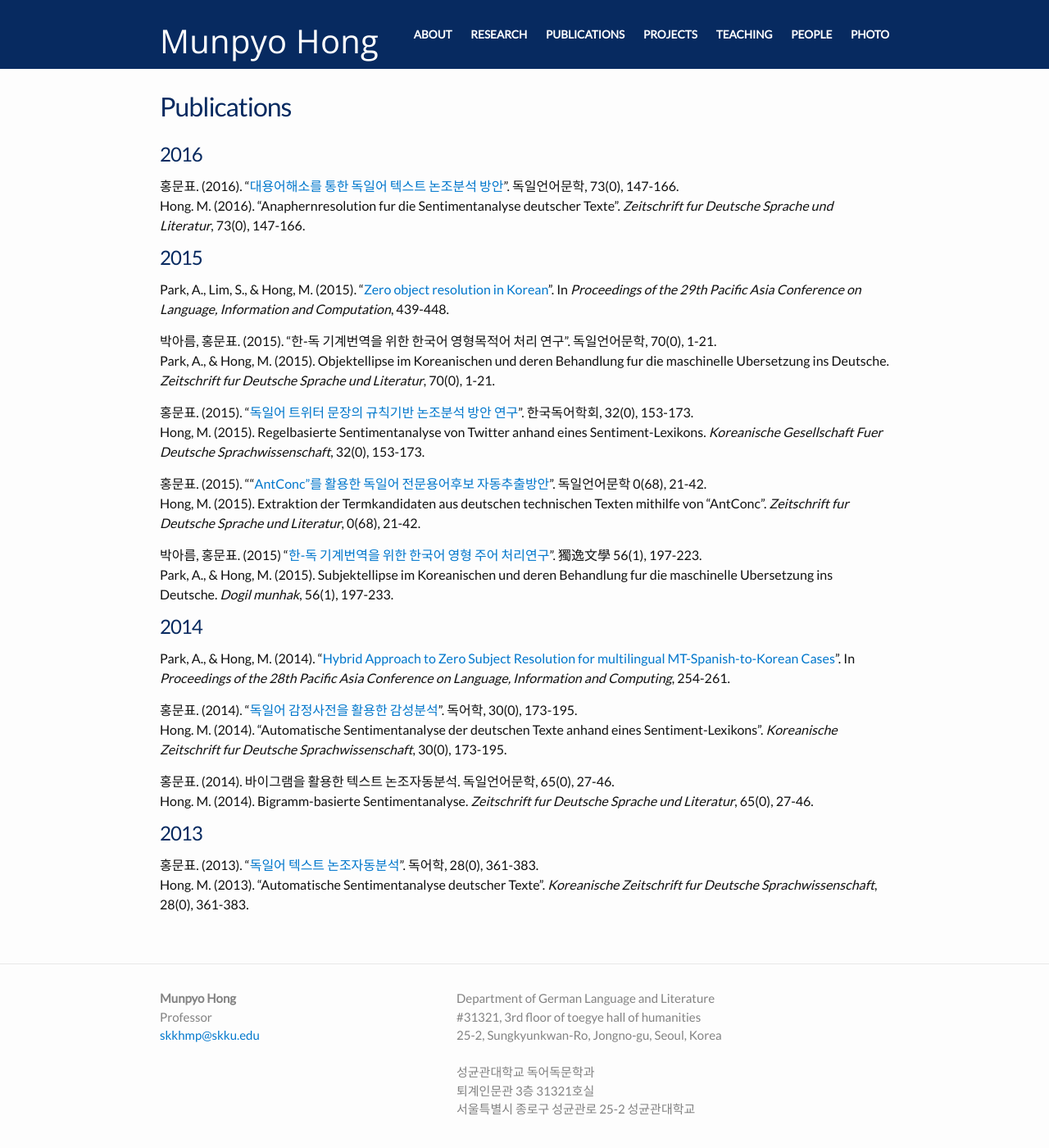
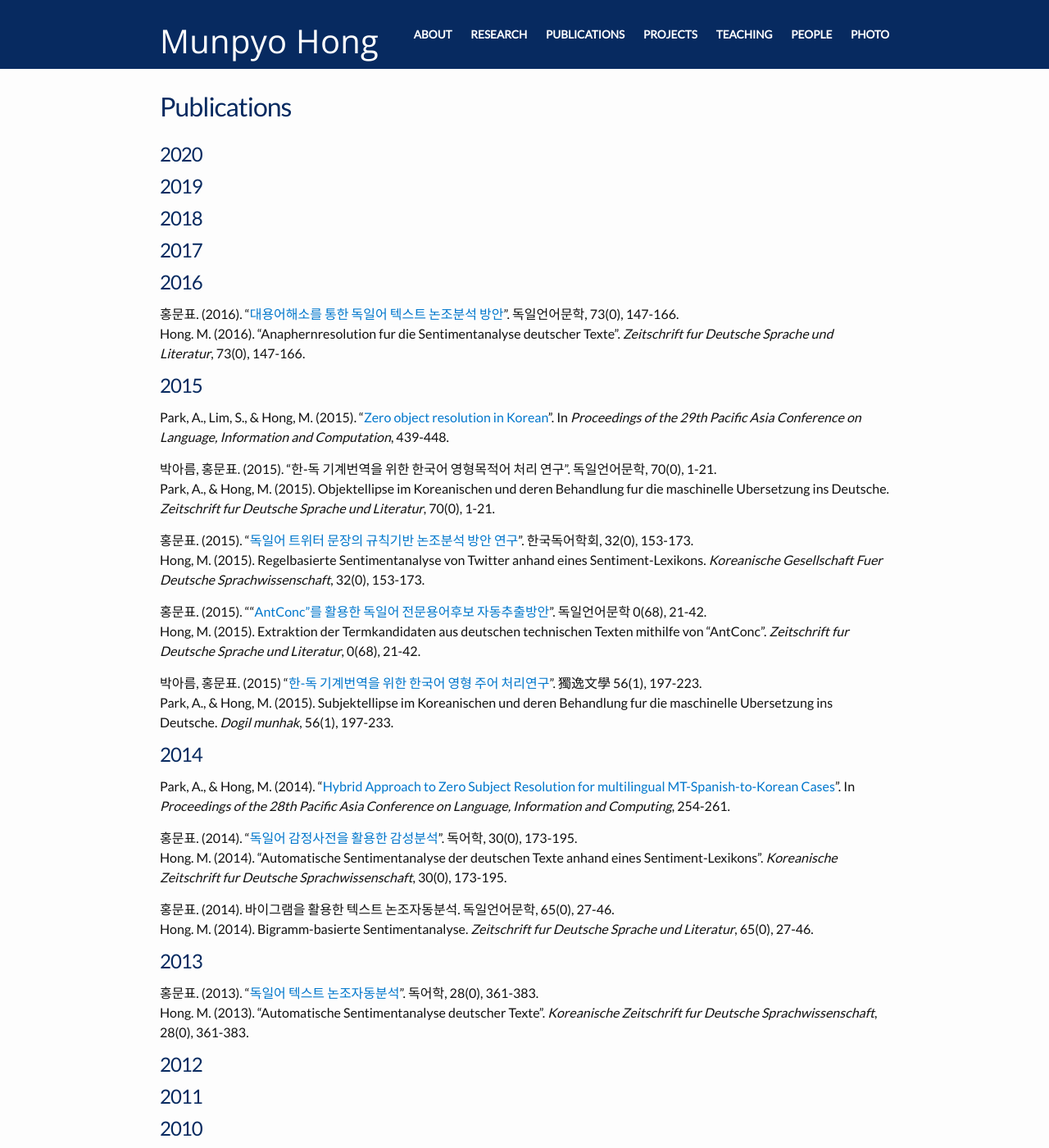
Before and after one commit to skkhmp/skkhmp.github.io, a Jekyll site: the page built from publications.md, in a window 1280 px wide and 1400 px high. Shown: the whole window at 82% size. Built offline with Jekyll 4.4.1, drawn with Linux system fonts in a browser that asks for light colours; some web fonts are replaced.

Commit message:
Update publications.md

```diff
--- a/publications.md
+++ b/publications.md
@@ -3,6 +3,11 @@ layout: page
 title: Publications
 permalink: /publications/
 ---
+# 2020
+# 2019
+# 2018
+# 2017
+
 # 2016
 홍문표. (2016). "[대용어해소를 통한 독일어 텍스트 논조분석 방안](http://kiss.kstudy.com/thesis/thesis-view.asp?key=3473298)". 독일언어문학, 73(0), 147-166. <br/>
 Hong. M. (2016). "Anaphernresolution fur die Sentimentanalyse deutscher Texte". *Zeitschrift fur Deutsche Sprache und Literatur*, 73(0), 147-166.
@@ -34,3 +39,10 @@ Hong. M. (2014). Bigramm-basierte Sentimentanalyse. *Zeitschrift fur Deutsche Sp
 # 2013
 홍문표. (2013). "[독일어 텍스트 논조자동분석](http://kiss.kstudy.com/thesis/thesis-view.asp?key=3293461)". 독어학, 28(0), 361-383. <br/>
 Hong. M. (2013). "Automatische Sentimentanalyse deutscher Texte". *Koreanische Zeitschrift fur Deutsche Sprachwissenschaft*, 28(0), 361-383.
+
+# 2012
+# 2011
+# 2010
+# 2009
+# 2008
+# 2007
```
